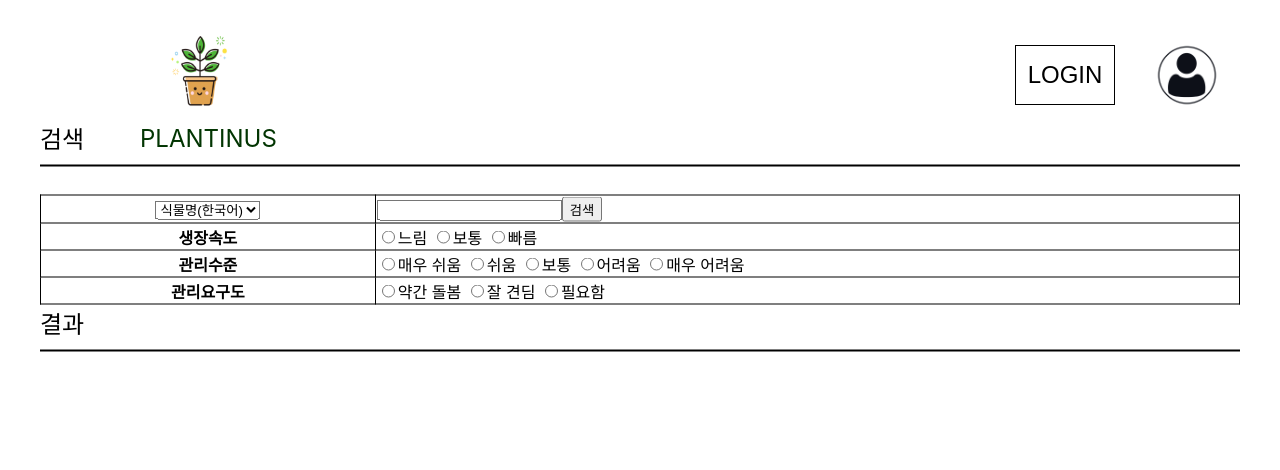
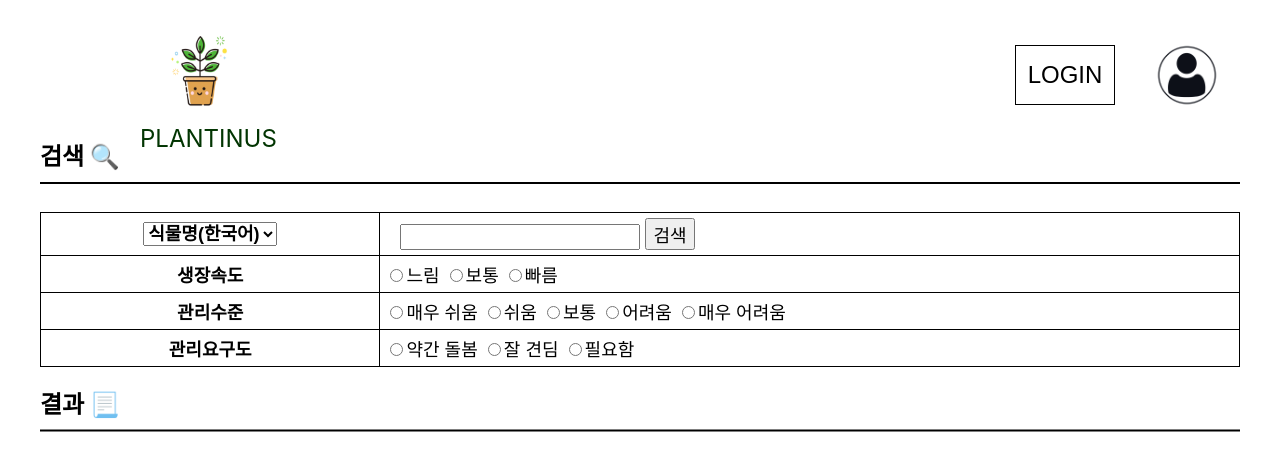
Before and after one commit to Yujin-nKim/2022-Software-Engineering-FR, a React (Create React App) app in the folder plantweb/: page / in a window 1280 px wide. Shown: the top 470 px of the page. Built offline with nearby package versions, Linux system fonts and the light colour scheme; the HTML template or start-up script is replaced by a standard one.

Commit message:
[CHECK] API connection test in Page/main (#12)
* [FEAT] Login API / add Logo image

* [FEAT] page/main connect Api

* [CHECK] check API test connection

* [MODIFY] modify CSS fine in page/main

```diff
--- a/plantweb/src/component/searchResult.css
+++ b/plantweb/src/component/searchResult.css
@@ -4,18 +4,19 @@ table, td, th{
 }
 
 #result_table{
-    width: 900px;
+    width: 1100px;
     height: 200px;
     text-align: center;
-}
+/* }
 
 th{
-    width: 200px;
+    /* width: 200px; */
 }
 
 td{
-    width: 700px;
-}
+    width: 900px;
+    font-size: xx-large;
+} */
 
 p{
     font-size:x-large;
--- a/plantweb/src/component/searchResult.js
+++ b/plantweb/src/component/searchResult.js
@@ -18,7 +18,7 @@ export const SearchResult = (props) => {
             <li>
                 <table id="result_table">
                     <tr onClick={moveTodetailPage}>
-                        <th><img src={props.plantImgUrl}></img></th>
+                        <td><img src={props.plantImgUrl}></img></td>
                         <td>{props.plantNameKR} / <i>{props.plantNameEN}</i></td>
                     </tr>
                 </table>
--- a/plantweb/src/page/main/main.css
+++ b/plantweb/src/page/main/main.css
@@ -1,6 +1,9 @@
 table, td, th{
     border: 1px solid black;
     border-collapse: collapse;
+    font-size: large;
+    /* margin: 5px; */
+    padding: 5px;
 }
 
 
@@ -8,7 +11,7 @@ table, td, th{
 #search_div{
     position: absolute;
     left: 50%;
-    top: 25%;
+    top: 30%;
     transform: translate(-50%, -50%);
 }
 
@@ -23,14 +26,31 @@ hr{
     width: 1200px;
 }
 
+.serchTypeDropBox{
+    font-size: large;
+    font-weight: bold;
+
+}
+.search_div{
+    margin-left: 15px;
+}
+#searchWordInput{
+    height: 20px;
+    font-size: large;
+}
+#search_btn{
+    font-size: large;
+    margin-left: 5px;
+}
 p{
-    font-size:x-large;
+    font-size:large;
+    font-weight: bold;
     margin-bottom: 10px;
 }
 
 #searchList_div{
     position: absolute;
     left: 50%;
-    top: 40%;
+    top: 50%;
     transform: translate(-50%, -50%);
 }
--- a/plantweb/src/page/main/main.js
+++ b/plantweb/src/page/main/main.js
@@ -5,7 +5,7 @@ import axios from "axios";
 import "./main.css"
 
 export const Main=()=>{
-    const [searchType,setSearchType]=useState("");
+    const [searchType,setSearchType]=useState("sCntntsSj");
     const [searchWord,setSearchWord]=useState("");
     const [growRate,setGrowRate]=useState("");
     const [manageLevel,setManageLevel]=useState("");
@@ -29,6 +29,11 @@ export const Main=()=>{
     // }
 
     const handleSearchBtn =()=>{
+        console.log('searchType : ',searchType,
+                    '\nsearchWord : ' , searchWord,
+                    '\ngrowRate : ', growRate,
+                    '\nmanageLevel : ' , manageLevel ,
+                    '\nmanageDemand : ' , manageDemand)
         setSearchResult([
             {
                 "plantID": "204870",
@@ -58,20 +63,23 @@ export const Main=()=>{
             </div>
 
             <div id="search_div">
-                <p>검색</p>
+                <p>검색 🔍</p>
                 <hr></hr>
                 <br></br>
                 <table id="search_table">
                     <tr>
                         <th>
-                            <select name="searchType" onChange={(e)=>setSearchType(e.target.value)}>
+                            <select name="searchType" onChange={(e)=>setSearchType(e.target.value)} className="serchTypeDropBox">
                                 <option value="sCntntsSj">식물명(한국어)</option>
                                 <option value="sScnm">식물명(영어)</option>
                             </select>
                         </th>
                         <td>
-                            <input type="text" name="searchWord" id="searchWord" onChange={(e)=>setSearchWord(e.target.value)}></input>
-                            <input type="button" name="search_btn" id="search_btn" value="검색" onClick={handleSearchBtn}></input>
+                            <div className="search_div">
+                                <input type="text" name="searchWord" id="searchWordInput" onChange={(e)=>setSearchWord(e.target.value)}></input>
+                                <input type="button" name="search_btn" id="search_btn" value="검색" onClick={handleSearchBtn}></input>
+
+                            </div>
                         </td>
                     </tr>
 
--- a/plantweb/src/page/showSearchList/showSearchList.css
+++ b/plantweb/src/page/showSearchList/showSearchList.css
@@ -8,9 +8,7 @@ ul{
     top: 60%;
     transform: translate(-50%, -50%);
 }
-.resultTable_div{
-    /* top:30% */
+
+.resultTableUl_div{
+    top:555%
 }
-.resultTableUl_div{
-    top:550%
-}
--- a/plantweb/src/page/showSearchList/showSearchList.js
+++ b/plantweb/src/page/showSearchList/showSearchList.js
@@ -3,12 +3,11 @@ import { useState } from "react";
 import "./showSearchList.css"
 
 export const ShowSearchList=(prop)=>{
-    console.log(prop);
     const resultList = prop.data.map(result => (<SearchResult plantNameKR={result.plantNameKR} plantNameEN={result.plantNameEN} plantImgUrl={result.plantImgUrl}/>));
     return (
         <div>
             <div id="result_div">
-                <p>결과</p>
+                <p>결과 📃</p>
                 <hr></hr>
 
             </div>
```
